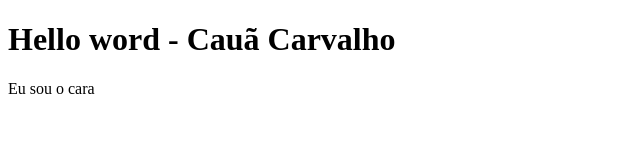
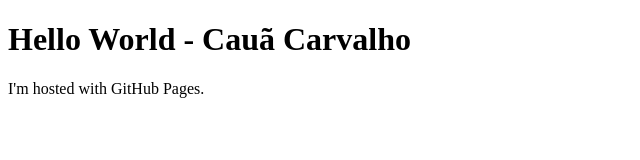
Before and after one commit to CauaCarvalhoo/CauaCarvalho.github.io, a plain HTML site: page index.html in a window 1280 px wide. Shown: the whole page, without its empty margins (0-640 px from the left). Drawn offline with Linux system fonts and the light colour scheme.

Commit message:
Update index.html

```diff
--- a/index.html
+++ b/index.html
@@ -1,7 +1,7 @@
 <!DOCTYPE html>
 <html>
-    <body>
-        <h1>Hello word - Cauã Carvalho</h1>
-        <p>Eu sou o cara </p>
-    </body>
+<body>
+<h1>Hello World - Cauã Carvalho</h1>
+<p>I'm hosted with GitHub Pages.</p>
+</body>
 </html>
```
